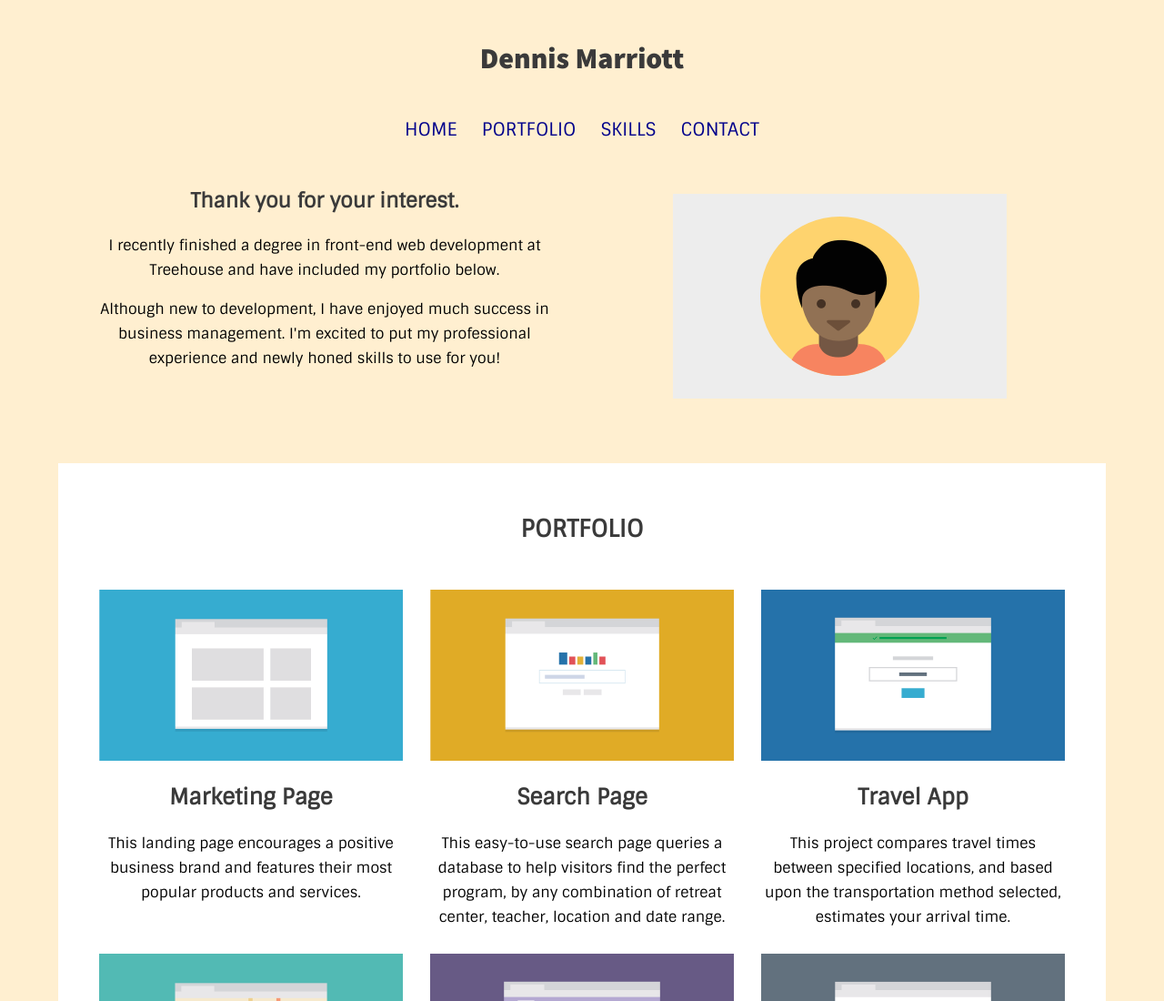
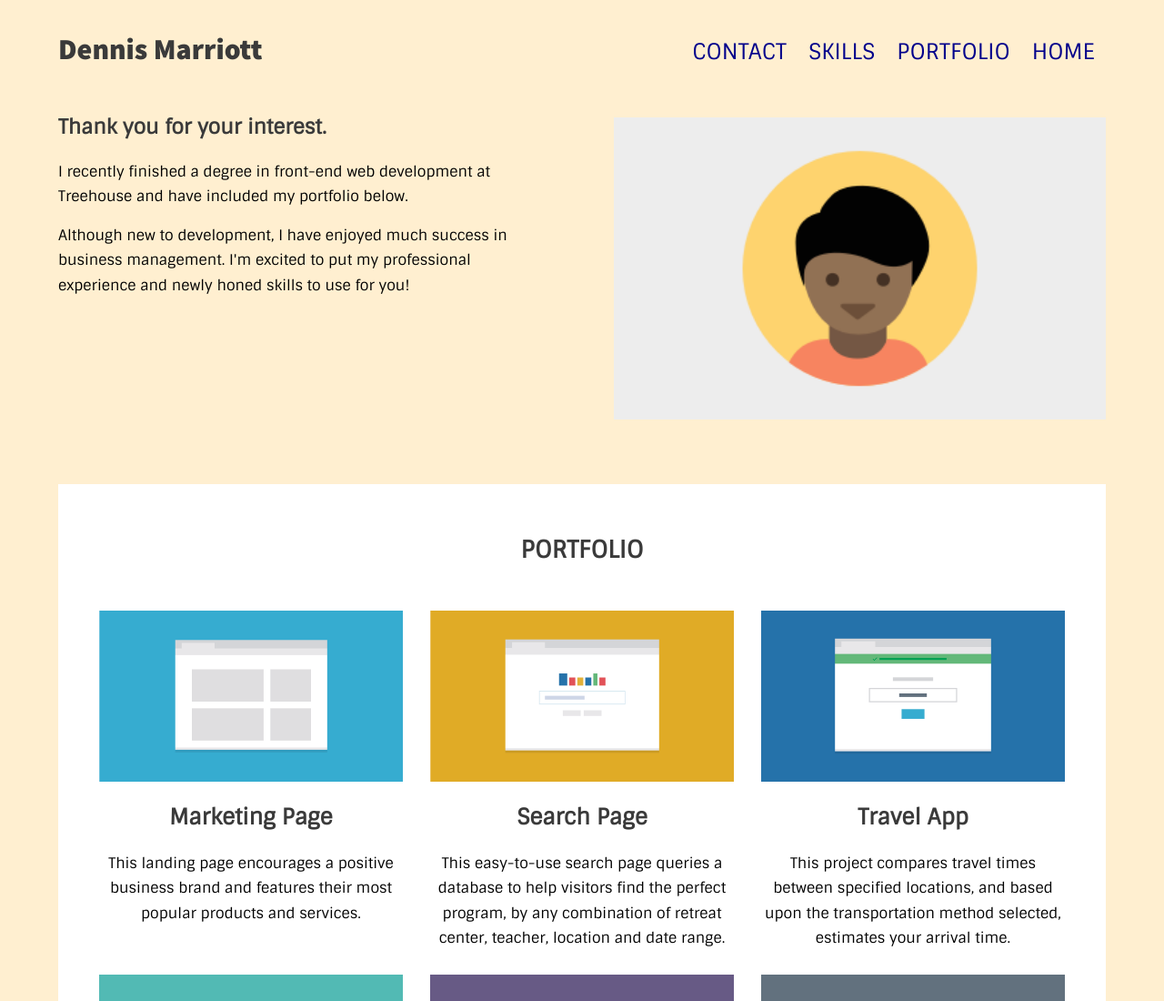
Before and after one commit to dmarriott/dm-techdegree-project-2, a plain HTML site: page index.html in a window 1280 px wide. Shown: the top 1100 px of the page at 91% size. Drawn offline with Linux system fonts and the light colour scheme.

Commit message:
fixed header

```diff
--- a/css/style.css
+++ b/css/style.css
@@ -236,6 +236,13 @@ media queries
         margin: 0 auto;
     }
 
+    .main-header {
+        width: 100%;
+        margin: 0 auto;
+        padding: .5em 0 3em 0;
+        text-align: center;
+    }
+
     .main-nav {
         font-size: 24px;
         font-size: 2.4rem;   /*   =24px   */
@@ -256,6 +263,14 @@ media queries
     .introduction {
         float: left;
         margin-right: 15px;
+    }
+
+    .introduction h4 {
+        text-align: left;
+    }
+
+    .introduction p {
+        text-align: left;
     }
 
     .headshot {
@@ -354,15 +369,23 @@ media queries
         max-width: 1200px;
     }
 
+    .main-title,
     .main-nav {
-        font-size: 24px;
-        font-size: 2.4rem;   /*   =24px   */
-        padding-bottom: 3rem;
+        display: inline;
+    }
+
+    h1.main-title {
+        float: left;
+        margin-top: 0;
+        padding-top: 20px;
     }
 
     .main-nav li {
-        display: inline;
-        margin: 0px auto;
+        float: right;
+        font-size: 24px;
+        font-size: 2.4rem;   /*   =24px   */
+        padding-top: 3rem;
+        padding-bottom: 3rem;
         background: none;
     }
 
@@ -375,6 +398,7 @@ media queries
         float: left;
         margin-right: 15px;
     }
+
 
     .headshot {
         float: right;
--- a/index.html
+++ b/index.html
@@ -31,10 +31,10 @@ Dennis Marriott
                     <li><a href="#contact">Contact</a></li>
                 </ul>
             </nav> <!--   /.main-nav   -->
-            <div class="headshot">
-                <img src="images/responsive-layout-profile.png" alt="student headshot">
+            <div class="headshot clearfix">
+                <img src="images/responsive-layout-profile.png" alt="student headshot" width="100%" ">
             </div> <!--   /.main-headshot   -->
-            <div class="introduction">
+            <div class="introduction clearfix">
                 <h4>Thank you for your interest.</h4>
                 <p>I recently finished a degree in front-end web development at Treehouse and have included my portfolio below.</p>
                 <p>Although new to development, I have enjoyed much success in business management. I'm excited to put my professional experience and newly honed skills to use for you! </p>
```
